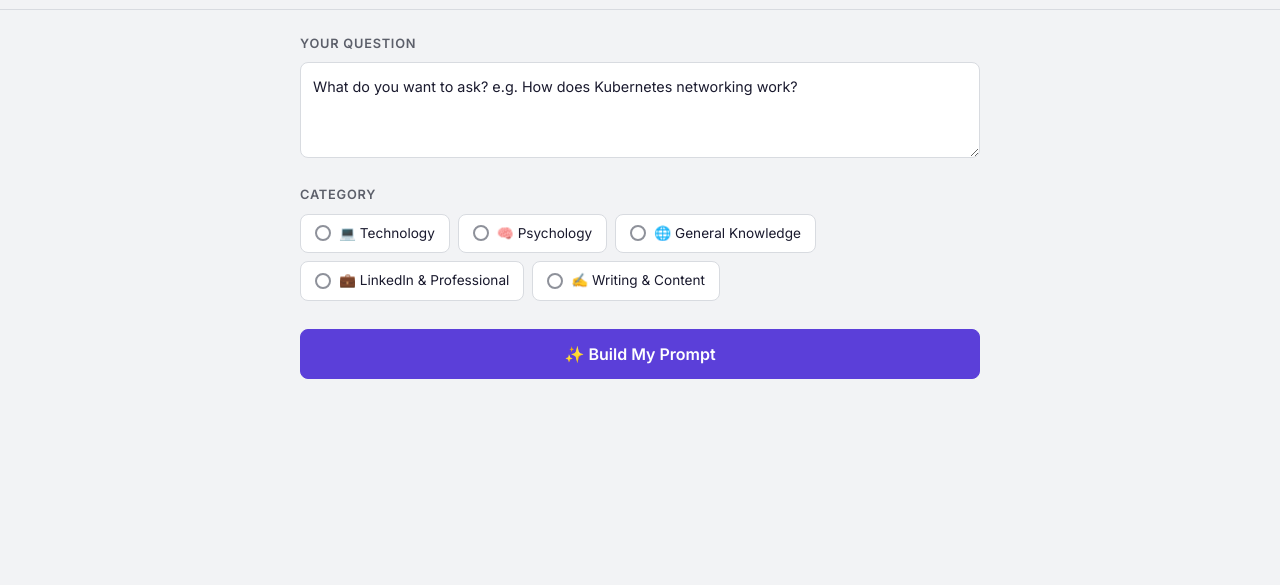
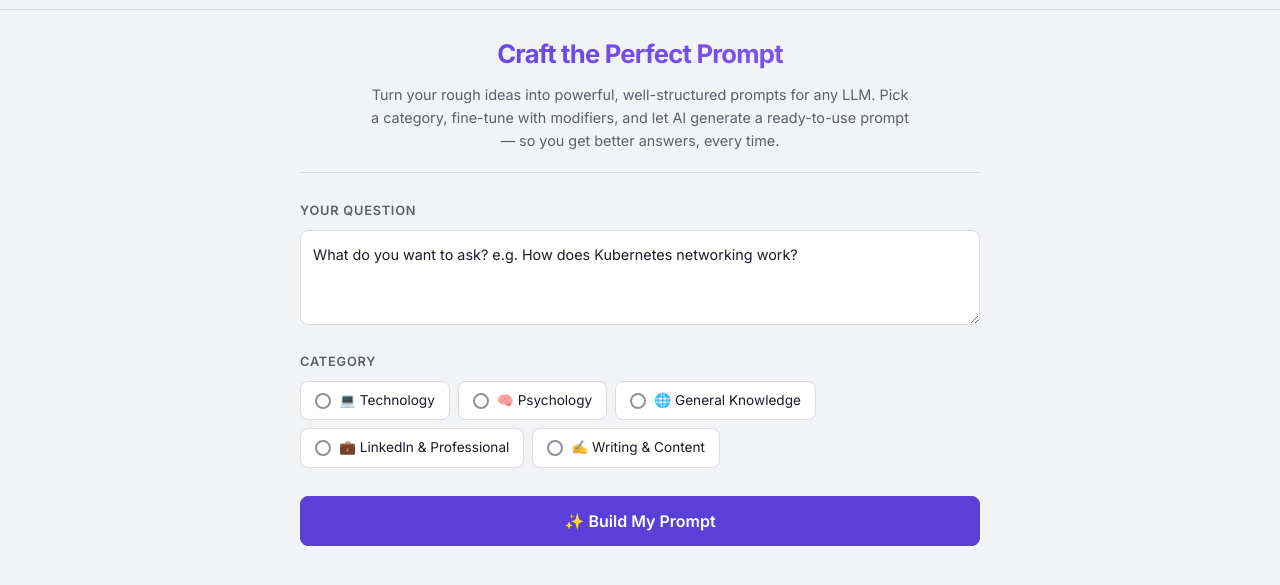
Before and after one commit to sreedhargs89/prompt-forge, a website built with Vite: page index.html in a window 1280 px wide. Shown: the part 117-702 px from the top of the page. Built offline with nearby package versions, Linux system fonts and the light colour scheme.

Commit message:
docs: add comprehensive README and hero description section
- Add README.md with project overview, features, use cases, and setup guide
- Add hero section to main page explaining what Prompt Forge does
- Add hero section CSS with gradient title styling

```diff
--- a/index.html
+++ b/index.html
@@ -37,6 +37,13 @@
 
   <!-- Single Page Form -->
   <main class="main-content">
+
+    <!-- Hero Description -->
+    <section class="hero-section">
+      <h1 class="hero-title">Craft the Perfect Prompt</h1>
+      <p class="hero-desc">Turn your rough ideas into powerful, well-structured prompts for any LLM. Pick a category,
+        fine-tune with modifiers, and let AI generate a ready-to-use prompt — so you get better answers, every time.</p>
+    </section>
 
     <!-- 1. Question -->
     <section class="form-section">
--- a/src/style.css
+++ b/src/style.css
@@ -137,6 +137,34 @@ body {
   max-width: 720px;
   margin: 0 auto;
   padding: 24px 20px 80px;
+}
+
+/* ─── Hero Section ───────────────────────────────── */
+.hero-section {
+  text-align: center;
+  margin-bottom: 28px;
+  padding-bottom: 20px;
+  border-bottom: 1px solid var(--border);
+}
+
+.hero-title {
+  font-size: 1.6rem;
+  font-weight: 700;
+  letter-spacing: -0.03em;
+  color: var(--text);
+  background: linear-gradient(135deg, var(--accent), #8b5cf6);
+  -webkit-background-clip: text;
+  -webkit-text-fill-color: transparent;
+  background-clip: text;
+  margin-bottom: 8px;
+}
+
+.hero-desc {
+  font-size: 0.9rem;
+  color: var(--text-dim);
+  line-height: 1.6;
+  max-width: 540px;
+  margin: 0 auto;
 }
 
 /* ─── Form Sections ──────────────────────────────── */
```
Also changed, not shown: README.md (added).
